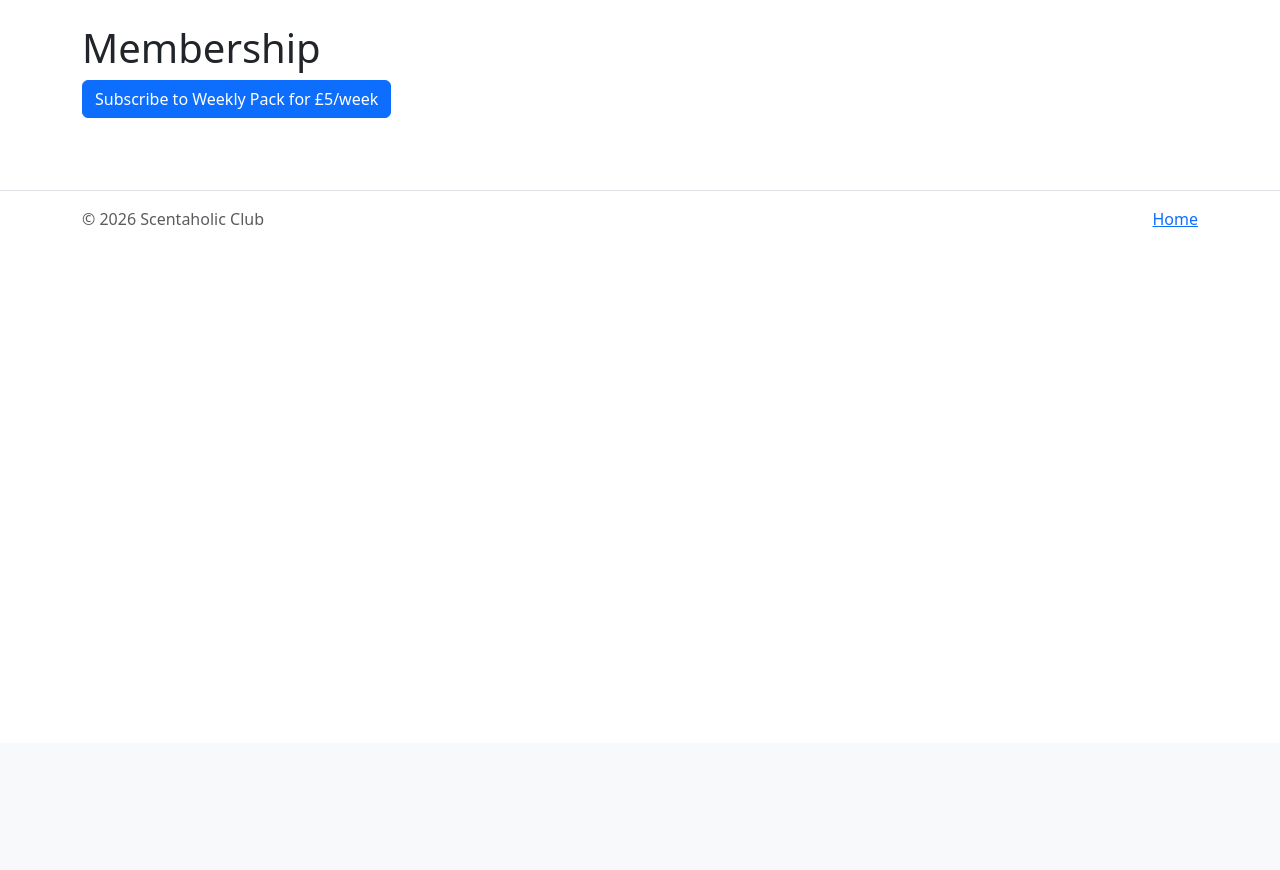
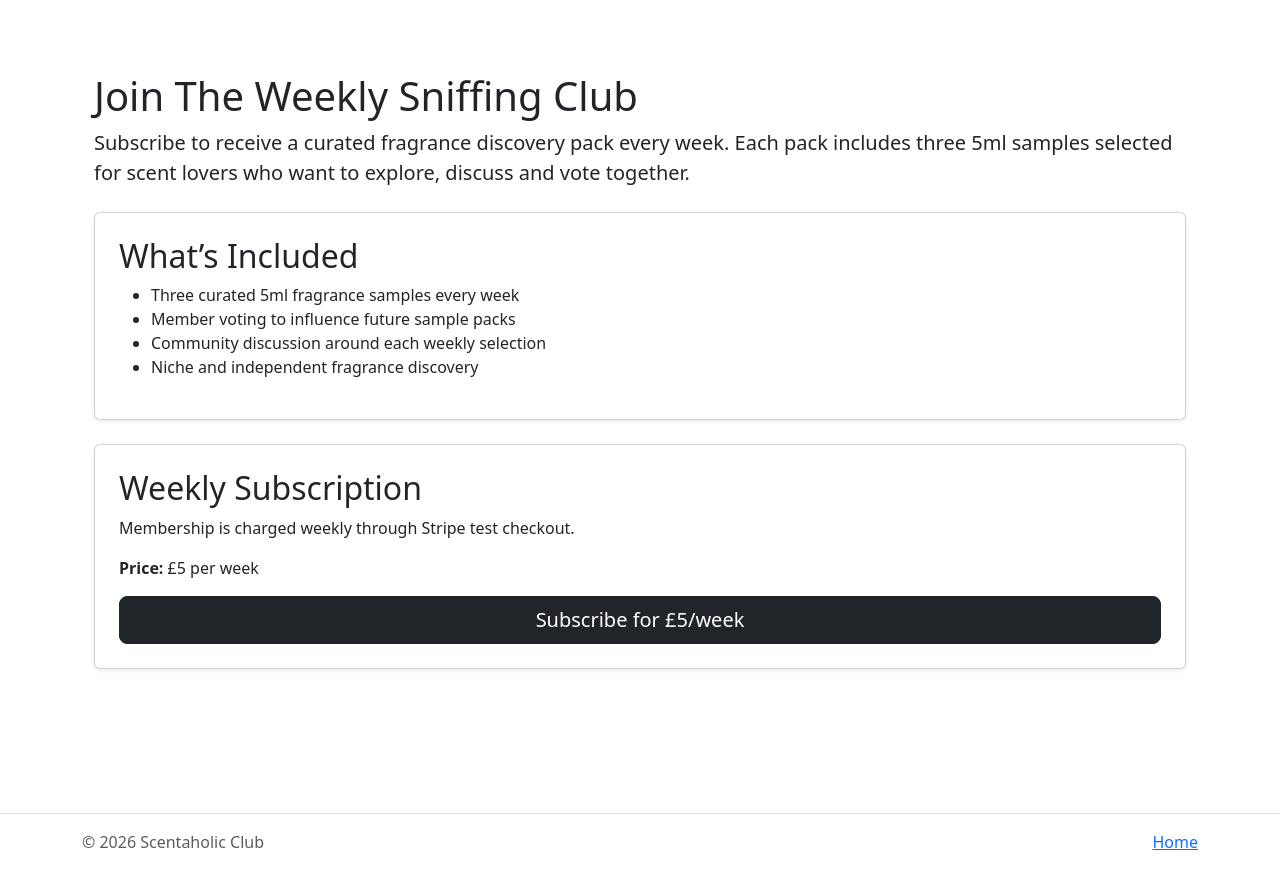
Before and after one commit to AlexandraSelby/scentaholic-club, a Django app: page /membership/ in a window 1280 px wide. Shown: the part 57-927 px from the top of the page. Before the commit the page ends 284 px from the top, so only its background shows below. Run offline with Django 5.2, Linux system fonts and the light colour scheme.

Commit message:
Add membership page content and subscription explanation

```diff
--- a/templates/checkout/membership_home.html
+++ b/templates/checkout/membership_home.html
@@ -1,12 +1,44 @@
 {% extends "base.html" %}
+
 {% block title %}Membership | Scentaholic Club{% endblock %}
+
 {% block content %}
-<h1>Membership</h1>
-<form action="{% url 'create_checkout' %}" method="POST">
-  {% csrf_token %}
-  <button class="btn btn-primary">
-    Subscribe to Weekly Pack for £5/week
-  </button>
-</form>
+<section class="container py-5">
 
+<h1>Join The Weekly Sniffing Club</h1>
+
+<p class="lead">
+Subscribe to receive a curated fragrance discovery pack every week.
+Each pack includes three 5ml samples selected for scent lovers who want
+to explore, discuss and vote together.
+</p>
+
+<div class="card p-4 shadow-sm my-4">
+<h2>What’s Included</h2>
+
+<ul>
+<li>Three curated 5ml fragrance samples every week</li>
+<li>Member voting to influence future sample packs</li>
+<li>Community discussion around each weekly selection</li>
+<li>Niche and independent fragrance discovery</li>
+</ul>
+</div>
+
+<div class="card p-4 shadow-sm my-4">
+<h2>Weekly Subscription</h2>
+
+<p>
+Membership is charged weekly through Stripe test checkout.
+</p>
+
+<p>
+<strong>Price:</strong> £5 per week
+</p>
+
+<a href="{% url 'create_checkout' %}" class="btn btn-dark btn-lg">
+Subscribe for £5/week
+</a>
+</div>
+
+</section>
 {% endblock %}
```
